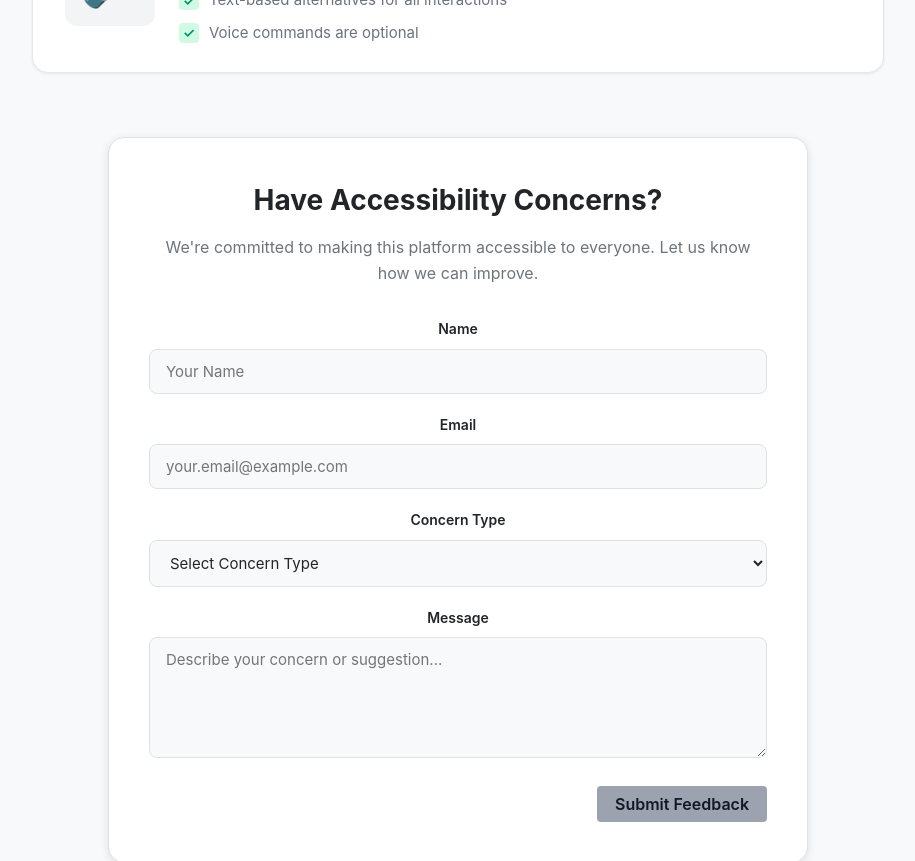
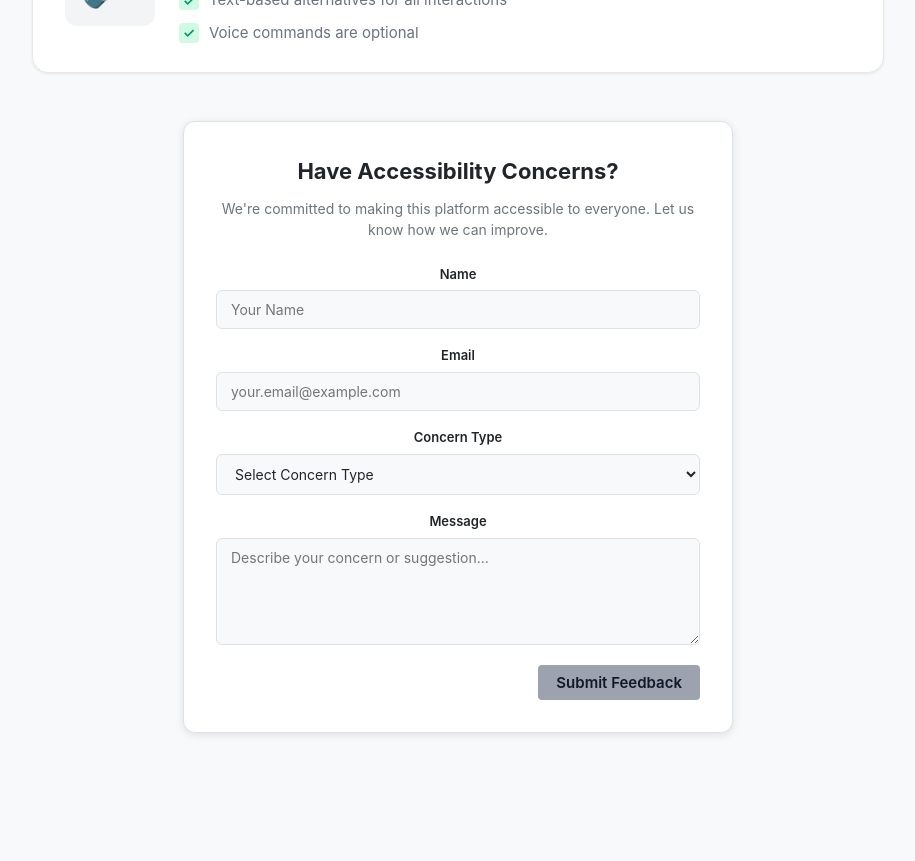
Before and after one commit to alizaarfi/PlayAbleGames, a React (Vite) app in the folder web/: page /accessibility in a window 1280 px wide. Shown: the part 1300-2161 px from the top of the page, without its empty margins (182-1097 px from the left). Built offline with nearby package versions, Linux system fonts and the light colour scheme.

Commit message:
Changed sizing of form to suit layout better

```diff
--- a/web/src/style.css
+++ b/web/src/style.css
@@ -1478,37 +1478,37 @@ body.dark-mode .accessibility-btn.speaking {
 /* Accessibility Contact Form Styles */
 
 .accessibility-contact {
-  max-width: 700px;
-  margin: 64px auto 0;
-  padding: 40px;
+  max-width: 550px;
+  margin: 48px auto 0;
+  padding: 32px;
   background: var(--card-bg);
-  border-radius: 16px;
+  border-radius: 12px;
   box-shadow: 0 2px 8px rgba(0, 0, 0, 0.1);
   border: 1px solid var(--border-color);
 }
 
 .accessibility-contact h2 {
-  font-size: 28px;
+  font-size: 22px;
   font-weight: 700;
   color: var(--text-primary);
-  margin: 0 0 12px 0;
+  margin: 0 0 8px 0;
   text-align: center;
 }
 
 .accessibility-contact > p {
-  font-size: 16px;
+  font-size: 14px;
   color: var(--text-secondary);
   text-align: center;
-  margin: 0 0 32px 0;
-  line-height: 1.6;
+  margin: 0 0 24px 0;
+  line-height: 1.5;
 }
 
 /* Form Messages */
 .form-message {
-  padding: 16px;
-  border-radius: 8px;
-  margin-bottom: 24px;
-  font-size: 15px;
+  padding: 12px;
+  border-radius: 6px;
+  margin-bottom: 20px;
+  font-size: 14px;
   font-weight: 500;
   text-align: center;
 }
@@ -1529,17 +1529,17 @@ body.dark-mode .accessibility-btn.speaking {
 .accessibility-form {
   display: flex;
   flex-direction: column;
-  gap: 20px;
+  gap: 16px;
 }
 
 .form-group {
   display: flex;
   flex-direction: column;
-  gap: 8px;
+  gap: 6px;
 }
 
 .form-group label {
-  font-size: 14px;
+  font-size: 13px;
   font-weight: 600;
   color: var(--text-primary);
 }
@@ -1548,10 +1548,10 @@ body.dark-mode .accessibility-btn.speaking {
 .form-group select,
 .form-group textarea {
   width: 100%;
-  padding: 12px 16px;
+  padding: 10px 14px;
   border: 1px solid var(--border-color);
-  border-radius: 8px;
-  font-size: 15px;
+  border-radius: 6px;
+  font-size: 14px;
   font-family: inherit;
   background-color: var(--background);
   color: var(--text-primary);
@@ -1568,20 +1568,20 @@ body.dark-mode .accessibility-btn.speaking {
 
 .form-group textarea {
   resize: vertical;
-  min-height: 120px;
+  min-height: 100px;
 }
 
 .submit-btn {
-  padding: 14px 32px;
+  padding: 12px 28px;
   background-color: var(--primary-color);
   color: white;
   border: none;
-  border-radius: 8px;
-  font-size: 16px;
+  border-radius: 6px;
+  font-size: 15px;
   font-weight: 600;
   cursor: pointer;
   transition: all 0.2s;
-  margin-top: 8px;
+  margin-top: 4px;
 }
 
 .submit-btn:hover:not(:disabled) {
@@ -1625,12 +1625,12 @@ body.dark-mode .error-message {
 /* Responsive */
 @media (max-width: 768px) {
   .accessibility-contact {
-    padding: 32px 24px;
-    margin-top: 48px;
+    padding: 24px 20px;
+    margin-top: 40px;
   }
 
   .accessibility-contact h2 {
-    font-size: 24px;
+    font-size: 20px;
   }
 
   .submit-btn {
```
